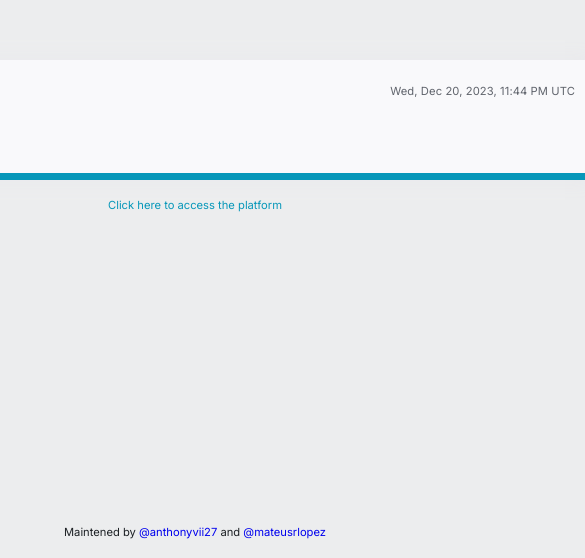
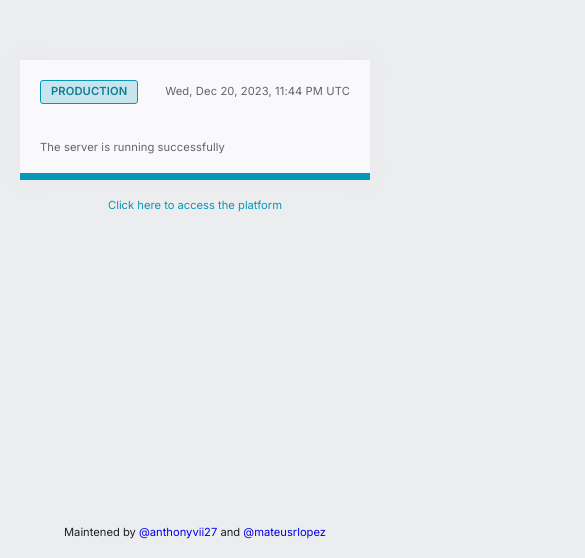
Before and after one commit to anthonyvii27/nanof, a Next.js app in the folder platform/: page / in a window 390 px wide. Shown: the part 286-844 px from the top of the page, 585 px wide, since content can reach past the window. Built offline with nearby package versions, Linux system fonts and the light colour scheme.

Commit message:
feat: external pages responsivity

```diff
--- a/platform/src/app/(external)/admin/page.tsx
+++ b/platform/src/app/(external)/admin/page.tsx
@@ -5,14 +5,12 @@ import { Panel } from "./_components/panel";
 
 const Admin = (): ReactElement => {
     return (
-        <main>
         <Panel>
             <Login />
             {/* <Setup /> */}
             {/* <FirstAccess /> */}
             {/* <ForgotPassword /> */}
         </Panel>
-        </main>
     );
 };
 
--- a/platform/src/app/(external)/page.tsx
+++ b/platform/src/app/(external)/page.tsx
@@ -23,7 +23,7 @@ const Home = (): ReactElement => {
                         alignItems: "center",
                         justifyContent: "space-between",
                         flexWrap: "wrap",
-                        gap: "7px",
+                        gap: "10px",
                     }}
                 >
                     <Tag>PRODUCTION</Tag>
--- a/platform/src/app/(external)/styles.ts
+++ b/platform/src/app/(external)/styles.ts
@@ -12,6 +12,7 @@ export const Root = styled.div`
     align-items: center;
     justify-content: center;
     position: relative;
+    padding: 20px;
 `;
 
 export const StatusPanel = styled.main`
@@ -24,6 +25,12 @@ export const StatusPanel = styled.main`
     display: flex;
     flex-direction: column;
     justify-content: space-between;
+
+    @media (max-width: 900px) {
+        width: 100%;
+        min-height: 120px;
+        height: max-content;
+    }
 `;
 
 export const Tag = styled.span`
@@ -49,6 +56,12 @@ export const Text = styled.span`
         font-weight: ${theme.fontWeight.regular};
         font-family: ${theme.fontFamily.inter};
         letter-spacing: ${theme.letterSpacing.sm};
+
+        @media (max-width: 430px) {
+            > &:last-child {
+                margin-top: 20px;
+            }
+        }
     `}
 `;
 
```
Also changed, not shown: platform/src/app/(external)/admin/_components/panel/styles.ts (+10 -1 lines). Lines whose indentation alone changed are shown as unchanged.
